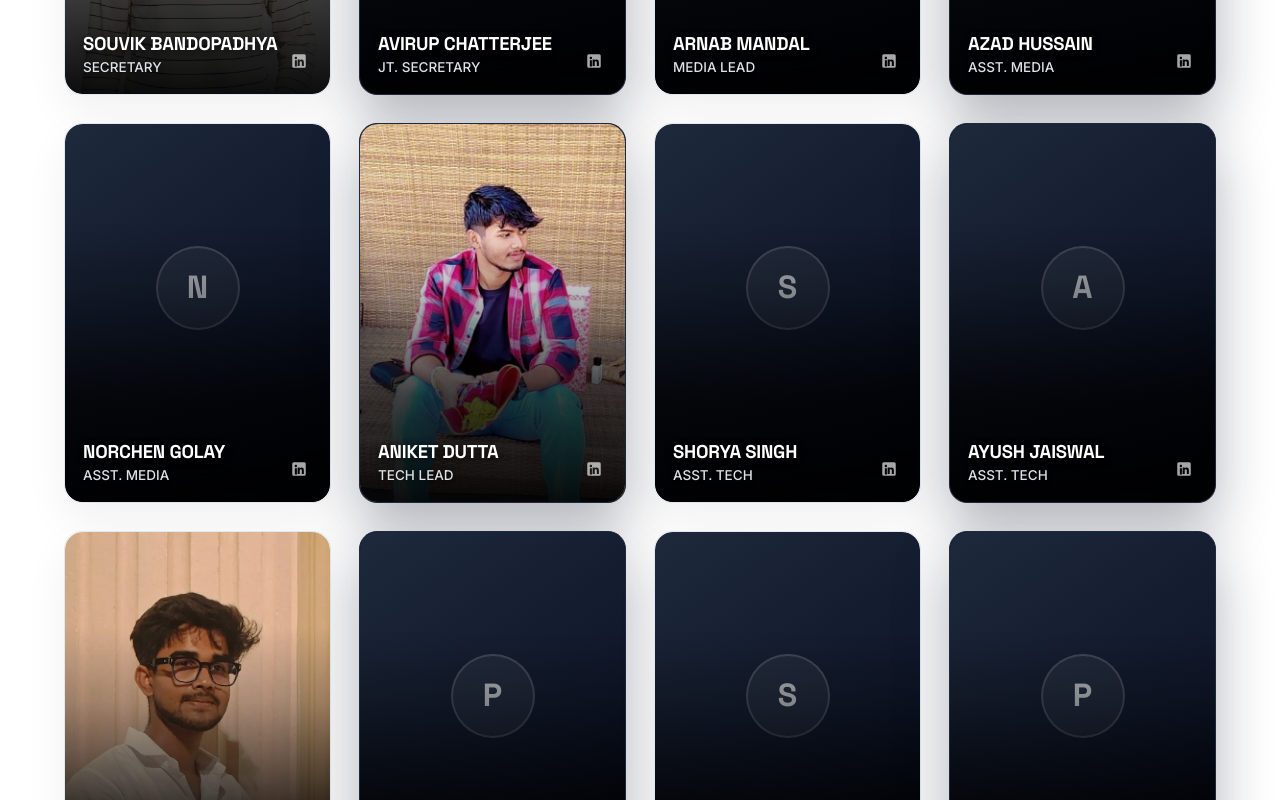
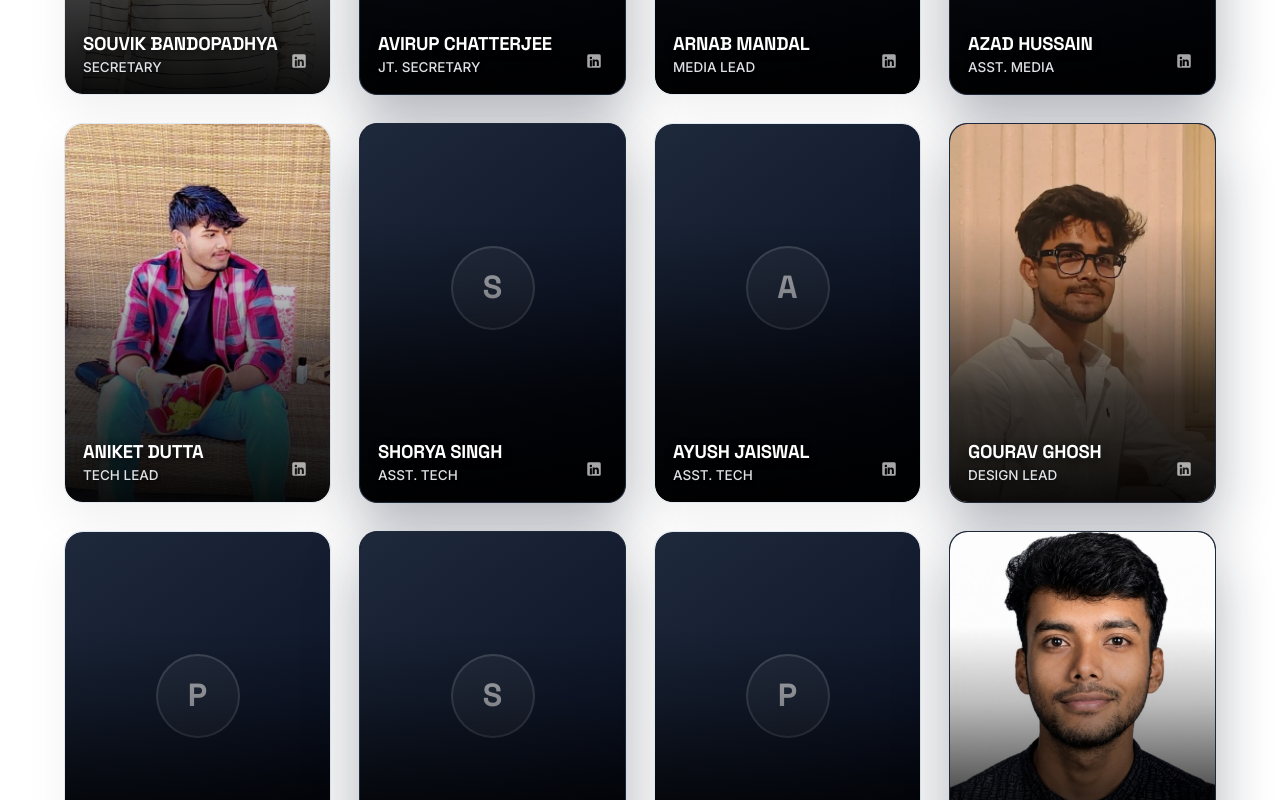
Before and after one commit to Aniket-01-WEB/fitechfrontend, a Next.js app: page /team in a window 1280 px wide. Shown: the part 1000-1800 px from the top of the page. Built offline with nearby package versions, Linux system fonts and the light colour scheme; no server answers.

Commit message:
content: remove Norchen Golay team entry (homepage + team page)

```diff
--- a/src/app/page.js
+++ b/src/app/page.js
@@ -135,14 +135,6 @@ const TEAM_DATA = [
     name: 'AZAD HUSSAIN',
     role: 'ASST. MEDIA',
     avatar: 'A',
-    image: null,
-    linkedin: 'https://linkedin.com',
-    theme: 'theme-black'
-  },
-  {
-    name: 'NORCHEN GOLAY',
-    role: 'ASST. MEDIA',
-    avatar: 'N',
     image: null,
     linkedin: 'https://linkedin.com',
     theme: 'theme-black'
--- a/src/app/team/page.js
+++ b/src/app/team/page.js
@@ -73,15 +73,6 @@ const TEAM_DATA = [
     avatar: 'A',
     image: null,
     bio: 'Supporting content distribution, media assets creation, and outreach.',
-    linkedin: 'https://linkedin.com',
-    theme: 'theme-black'
-  },
-  {
-    name: 'NORCHEN GOLAY',
-    role: 'ASST. MEDIA',
-    avatar: 'N',
-    image: null,
-    bio: 'Managing media operations, event coverage, and digital footprint.',
     linkedin: 'https://linkedin.com',
     theme: 'theme-black'
   },
```
